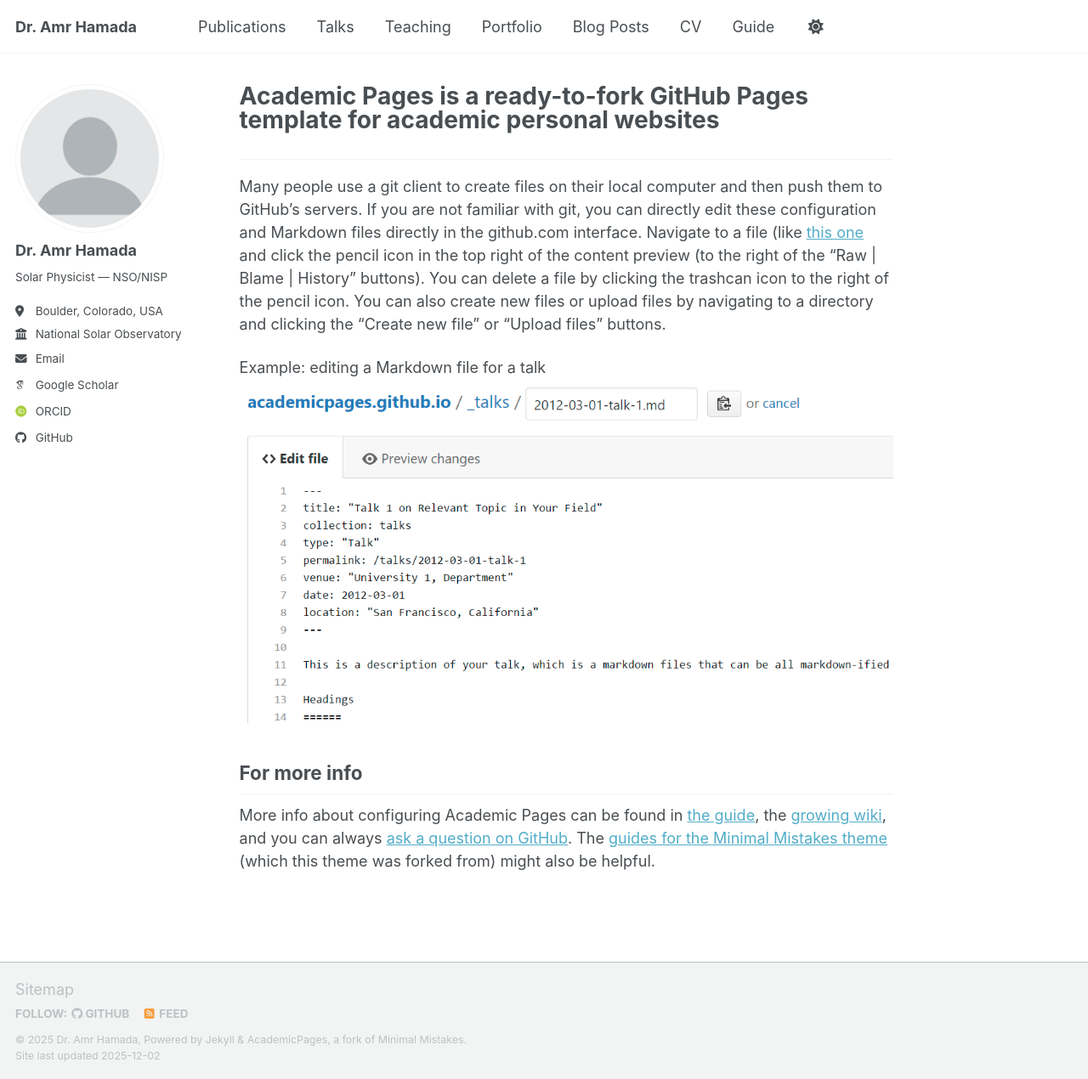
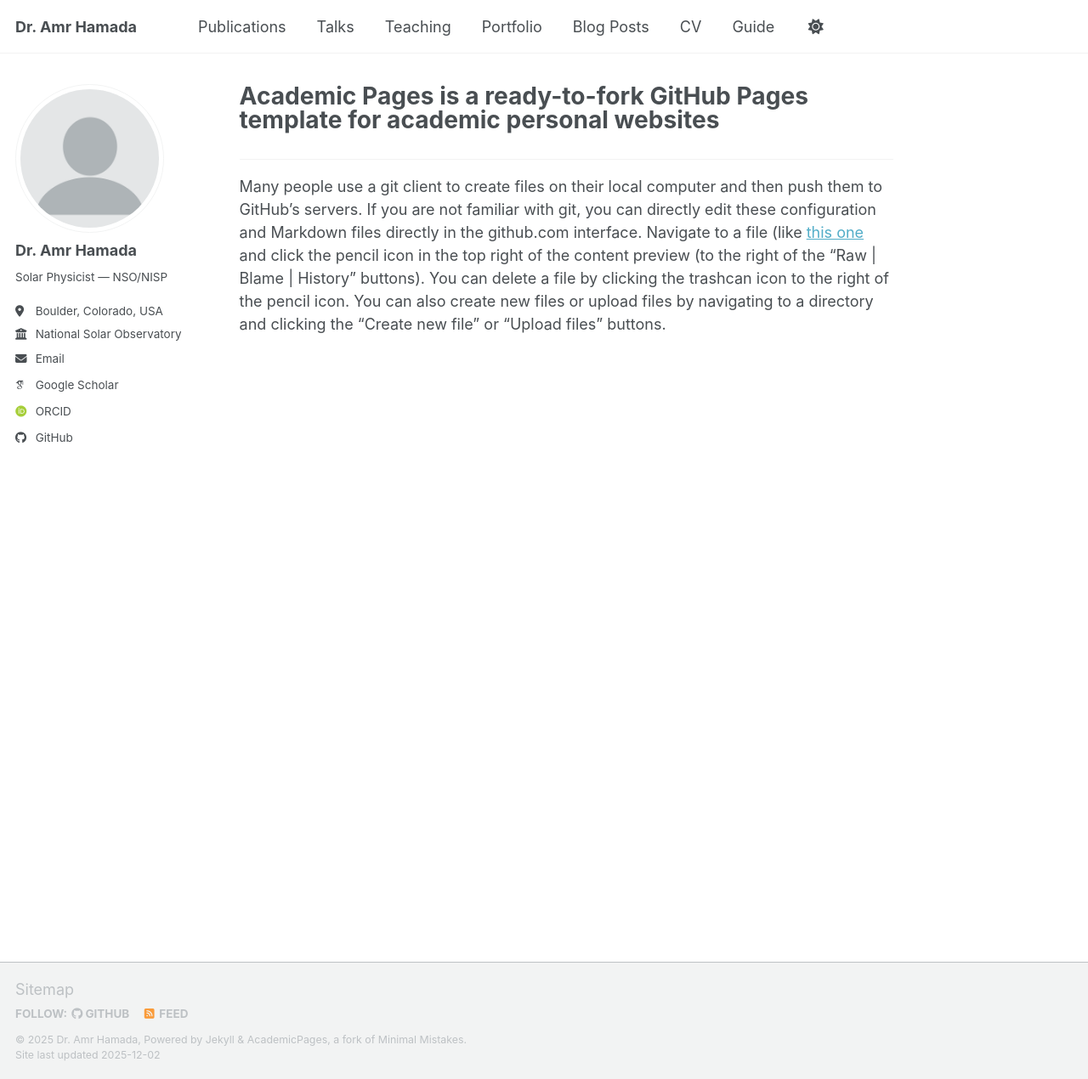
Before and after one commit to Amr1001Hamada/Amr1001Hamada.github.io, a Jekyll site: the page built from _pages/about.md, in a window 1280 px wide and 1270 px high. Shown: the whole window at 85% size. Built offline with Jekyll 4.4.1, drawn with Linux system fonts in a browser that asks for light colours; some web fonts are replaced; a script bundle is joined from its source files by our own code; library files that are not in the unit come from our copies.

Commit message:
Update about.md by removing example and info
Removed example image and additional info section.

```diff
--- a/_pages/about.md
+++ b/_pages/about.md
@@ -9,10 +9,3 @@
 
 ------
 Many people use a git client to create files on their local computer and then push them to GitHub's servers. If you are not familiar with git, you can directly edit these configuration and Markdown files directly in the github.com interface. Navigate to a file (like [this one](https://github.com/academicpages/academicpages.github.io/blob/master/_talks/2012-03-01-talk-1.md) and click the pencil icon in the top right of the content preview (to the right of the "Raw | Blame | History" buttons). You can delete a file by clicking the trashcan icon to the right of the pencil icon. You can also create new files or upload files by navigating to a directory and clicking the "Create new file" or "Upload files" buttons.
-
-Example: editing a Markdown file for a talk
-![Editing a Markdown file for a talk](/images/editing-talk.png)
-
-For more info
-------
-More info about configuring Academic Pages can be found in [the guide](https://academicpages.github.io/markdown/), the [growing wiki](https://github.com/academicpages/academicpages.github.io/wiki), and you can always [ask a question on GitHub](https://github.com/academicpages/academicpages.github.io/discussions). The [guides for the Minimal Mistakes theme](https://mmistakes.github.io/minimal-mistakes/docs/configuration/) (which this theme was forked from) might also be helpful.
```
